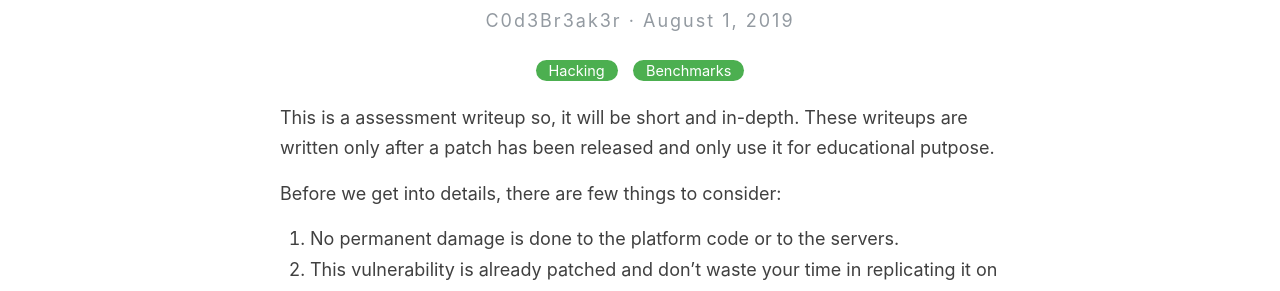
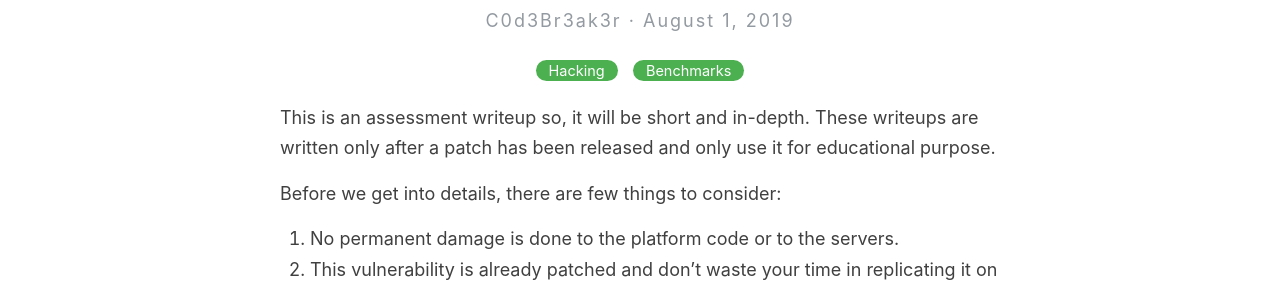
Before and after one commit to CodeBreaker444/codebreaker444.github.io, a Jekyll site: the page built from _posts/2019-08-01-How-i-hacked-heartynote.md, in a window 1280 px wide and 900 px high. Shown: the part 258-549 px from the top of the window. Built offline with Jekyll 4.4.1, drawn with Linux system fonts in a browser that asks for light colours.

Commit message:
New post added

```diff
--- a/Gemfile
+++ b/Gemfile
@@ -1,4 +1,5 @@
 source "https://rubygems.org"
+gem "jekyll"
 gem "jekyll-sitemap"
 gem "jekyll-feed"
 gem "jekyll-seo-tag"
--- a/_posts/2019-08-01-How-i-hacked-heartynote.md
+++ b/_posts/2019-08-01-How-i-hacked-heartynote.md
@@ -3,7 +3,7 @@ layout: post
 title: Vulnerability Assessment Writeup📄🕵️‍♀️☠️ -How i hacked heartynote for complete account takeover
 categories: [Hacking, Benchmarks]
 ---
-This is a assessment writeup so, it will be short and in-depth. These writeups are written only after a patch has been released and only use it for educational putpose.
+This is an assessment writeup so, it will be short and in-depth. These writeups are written only after a patch has been released and only use it for educational purpose.
 
 Before we get into details, there are few things to consider:
 0. No permanent damage is done to the platform code or to the servers.
```
Also changed, not shown: 404.md (+2 -2 lines), .travis.yml, 3 other files.
